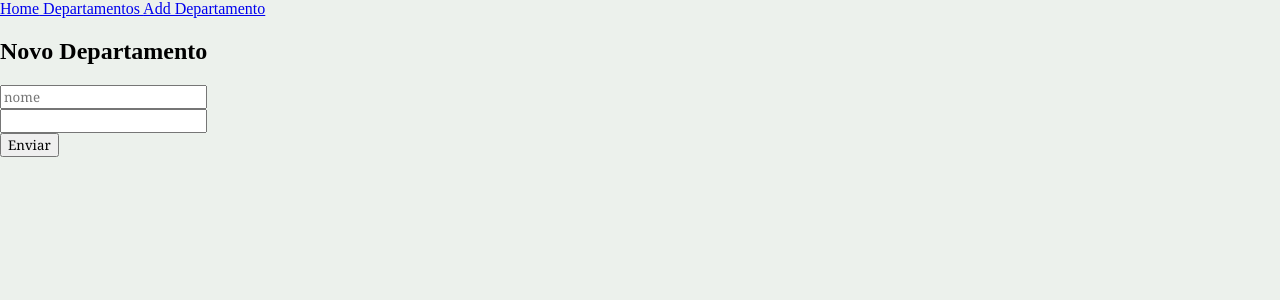
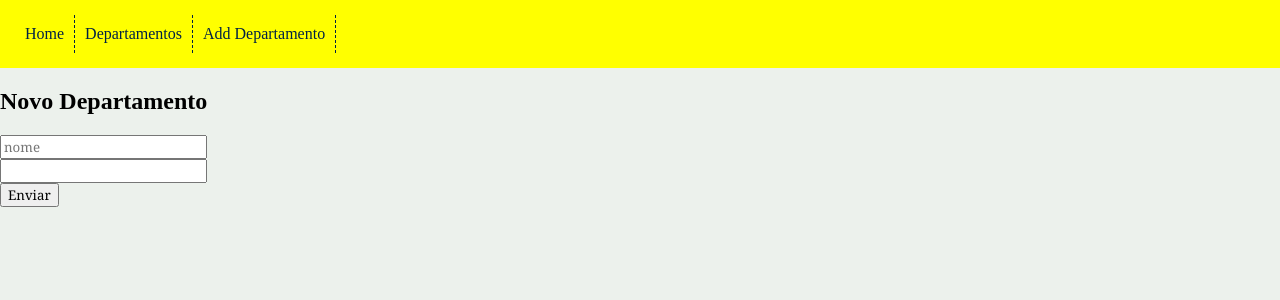
Before and after one commit to cplisboa/teste-create-react, a React (Create React App) app: page /departamentos/new in a window 1280 px wide. Shown: the top 300 px of the page. Built offline with nearby package versions, Linux system fonts and the light colour scheme.

Commit message:
exemplos styled Components

```diff
--- a/package.json
+++ b/package.json
@@ -10,6 +10,7 @@
     "react-dom": "^18.2.0",
     "react-router-dom": "^6.3.0",
     "react-scripts": "5.0.1",
+    "styled-components": "^5.3.5",
     "web-vitals": "^2.1.4"
   },
   "scripts": {
--- a/src/components/Menu/index.js
+++ b/src/components/Menu/index.js
@@ -1,16 +1,13 @@
 import React from "react";
-import { Link } from "react-router-dom";
+import {LinkNav, Nav} from "./styles";
 
 const Menu = () => {
   return (
-    <nav>
-      <Link to="/">Home</Link>
-      <Link to="/departamentos"> Departamentos </Link>
-      <Link to="/departamentos/new" state={{ nome: "Cicero" }}>
-        {" "}
-        Add Departamento{" "}
-      </Link>
-    </nav>
+    <Nav>
+      <LinkNav to="/">Home</LinkNav>
+      <LinkNav to="/departamentos"> Departamentos </LinkNav>
+      <LinkNav to="/departamentos/new" state={{ nome: "Cicero" }}> Add Departamento </LinkNav>
+    </Nav>
   );
 };
 
--- /dev/null
+++ b/src/components/Menu/styles.js
@@ -0,0 +1,31 @@
+import styled from "styled-components";
+import { Link } from "react-router-dom";
+
+// Sintaxe Tag Template
+export const Nav = styled.nav`
+  background: yellow;
+
+  padding: 15px;
+  display: flex;
+  align-items: center;
+
+  h1 {
+    margin-right: 60px;
+  }
+`;
+
+export const LinkNav = styled(Link)`
+  color: #002244;
+
+  display: flex;
+  align-items: center;
+  padding: 10px;
+
+  border-right: 1px dashed #002244;
+  text-decoration: none;
+
+  &:hover {
+    background: #002244;
+    color: #e1e1e1;
+  }
+`;
--- a/src/pages/FormDepartamento/index.js
+++ b/src/pages/FormDepartamento/index.js
@@ -1,6 +1,7 @@
 import React, { useState } from "react";
 import Botao from "../../components/Botao";
 import { useLocation } from "react-router-dom";
+import Mensagem from "./styles";
 
 const FormDepartamento = (adicionaDepto) => {
   const { state } = useLocation();
@@ -50,7 +51,7 @@
       />
       <br />
       <Botao nome="Enviar" onClick={validaForm} />
-      <p>{msg}</p>
+      <Mensagem>{msg}</Mensagem>
     </>
   );
 };
--- /dev/null
+++ b/src/pages/FormDepartamento/styles.js
@@ -0,0 +1,7 @@
+import styled from "styled-components";
+
+const Mensagem = styled.p`
+  color: green;
+`;
+
+export default Mensagem;
```
Also changed, not shown: 1 other file (tests, documents, lock files or other folders).
